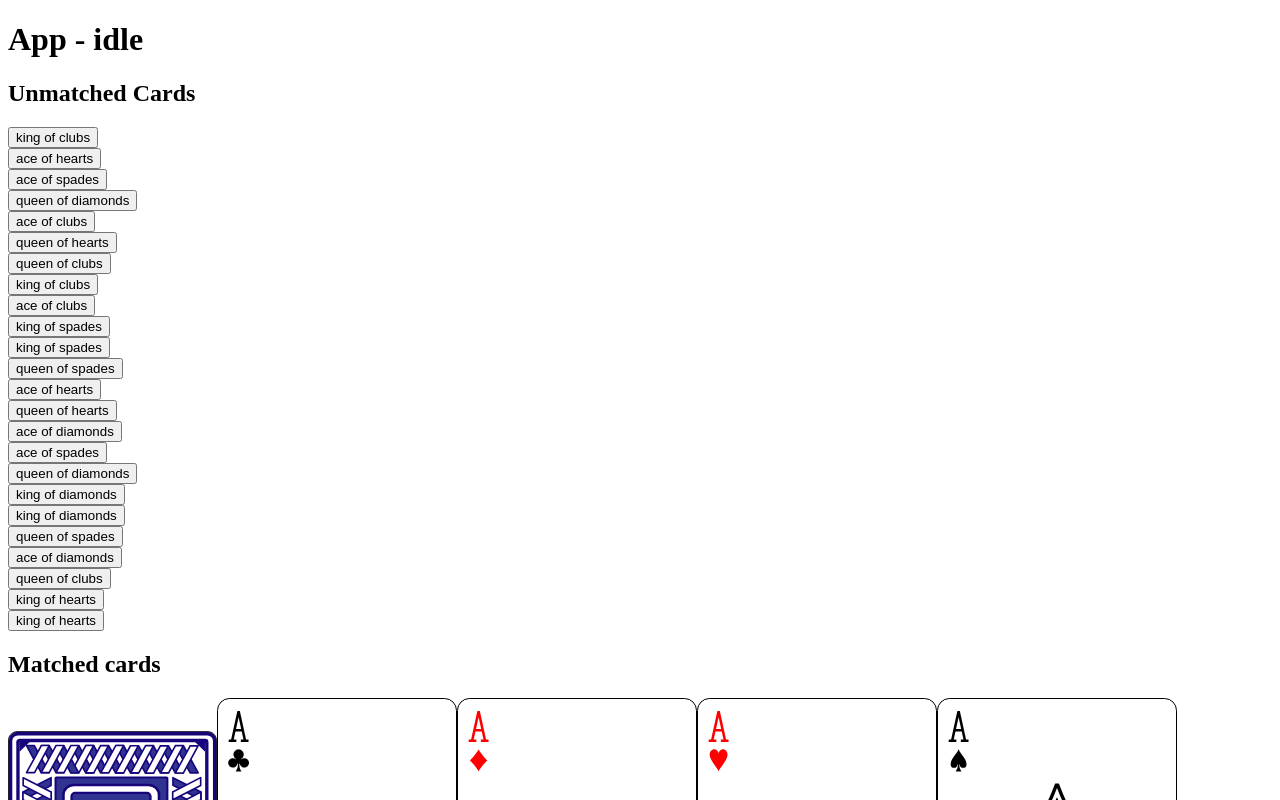
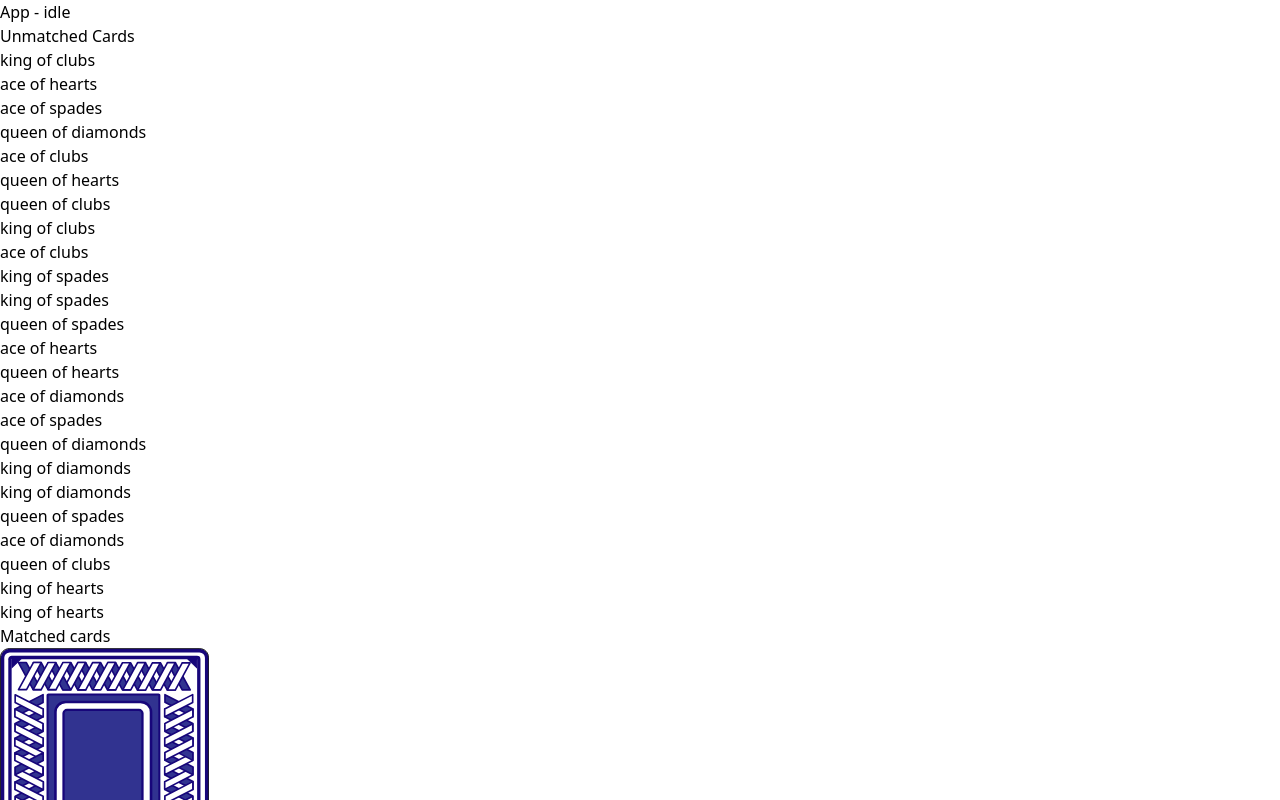
Before and after one commit to coltborg/memory-game, a Vue app: page / in a window 1280 px wide. Shown: the top 800 px of the page. Built offline with nearby package versions, Linux system fonts and the light colour scheme.

Commit message:
Add tailwind

```diff
--- a/package.json
+++ b/package.json
@@ -26,6 +26,7 @@
     "babel-eslint": "^10.0.3",
     "eslint": "^5.16.0",
     "eslint-plugin-vue": "^5.0.0",
+    "vue-cli-plugin-tailwind": "^1.1.0",
     "vue-template-compiler": "^2.6.10"
   }
 }
--- /dev/null
+++ b/postcss.config.js
@@ -0,0 +1,6 @@
+module.exports = {
+  plugins: {
+    tailwindcss: {},
+    'vue-cli-plugin-tailwind/purgecss': {},
+  },
+};
--- /dev/null
+++ b/src/assets/tailwind.css
@@ -0,0 +1,5 @@
+@tailwind base;
+
+@tailwind components;
+
+@tailwind utilities;
--- a/src/main.js
+++ b/src/main.js
@@ -1,6 +1,7 @@
 import Vue from 'vue';
 import App from './App.vue';
 import store from './store';
+import './assets/tailwind.css';
 
 Vue.config.productionTip = false;
 
--- /dev/null
+++ b/tailwind.config.js
@@ -0,0 +1,7 @@
+module.exports = {
+  theme: {
+    extend: {},
+  },
+  variants: {},
+  plugins: [],
+};
```
Also changed, not shown: 1 other file (tests, documents, lock files or other folders).
